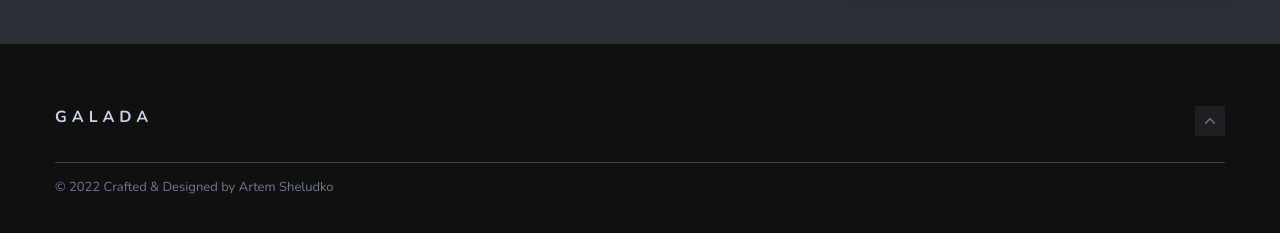
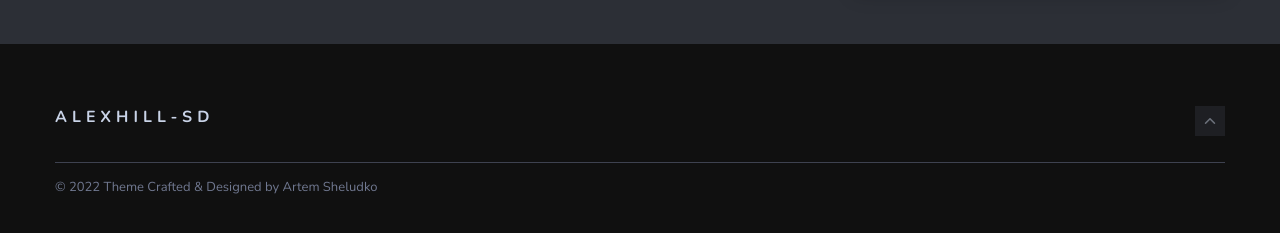
Before and after one commit to AlexHill-SD/Data-Visualsation-with-Python---INTP-315-Blog, a Jekyll site: the page built from index.html, in a window 1280 px wide and 900 px high, scrolled down 861 px. Shown: the part 649-882 px from the top of the window. Built offline with Jekyll 4.4.1, drawn with Linux system fonts in a browser that asks for light colours; nearby versions of some CDN libraries; the list of posts is cut into pages by our own code.

Commit message:
name fixes

```diff
--- a/_includes/footer.html
+++ b/_includes/footer.html
@@ -4,13 +4,13 @@
       <div class="col col-12">
         <div class="footer-top">
           <h2 class="logo-title">
-            <a href="{{site.baseurl}}/" class="logo-text">Galada</a>
+            <a href="{{site.baseurl}}/" class="logo-text">AlexHill-SD</a>
           </h2>
           <div class="top"><i class="ion ion-ios-arrow-up"></i></div>
         </div>
         <div class="footer-bottom">
           <div class="copyright">
-            <p>&copy; {{site.time | date: '%Y'}} Crafted & Designed by <a href="https://github.com/artemsheludko">Artem Sheludko</a></p>
+            <p>&copy; {{site.time | date: '%Y'}} Theme Crafted & Designed by <a href="https://github.com/artemsheludko">Artem Sheludko</a></p>
           </div>
           <div class="footer-social">
             <ul class="list-reset">
--- a/_includes/header.html
+++ b/_includes/header.html
@@ -4,7 +4,7 @@
       <div class="col col-12">
         <div class="header-box">
           <div class="logo-title">
-            <a href="{{site.baseurl}}/" class="logo-text">Galada</a>
+            <a href="{{site.baseurl}}/" class="logo-text">AlexHill-SD</a>
           </div>
 
           <nav class="nav-menu">
```
